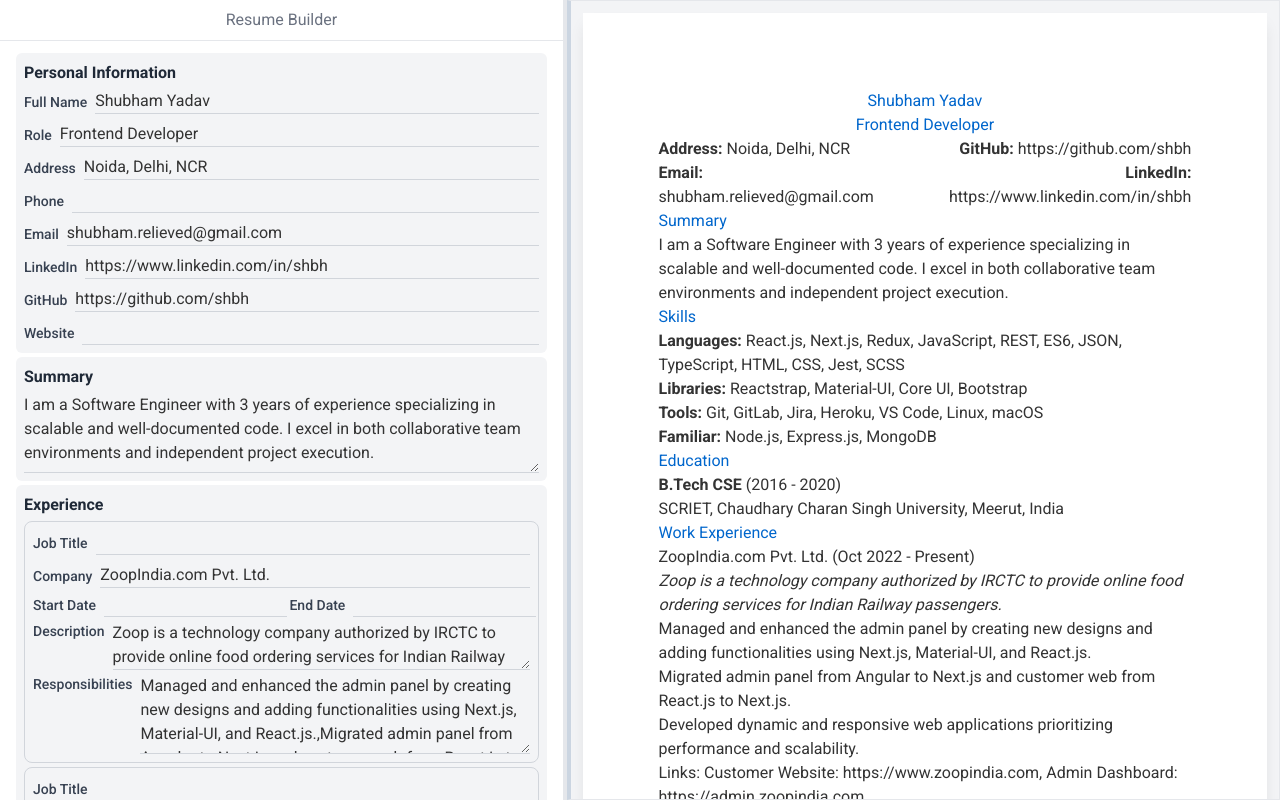
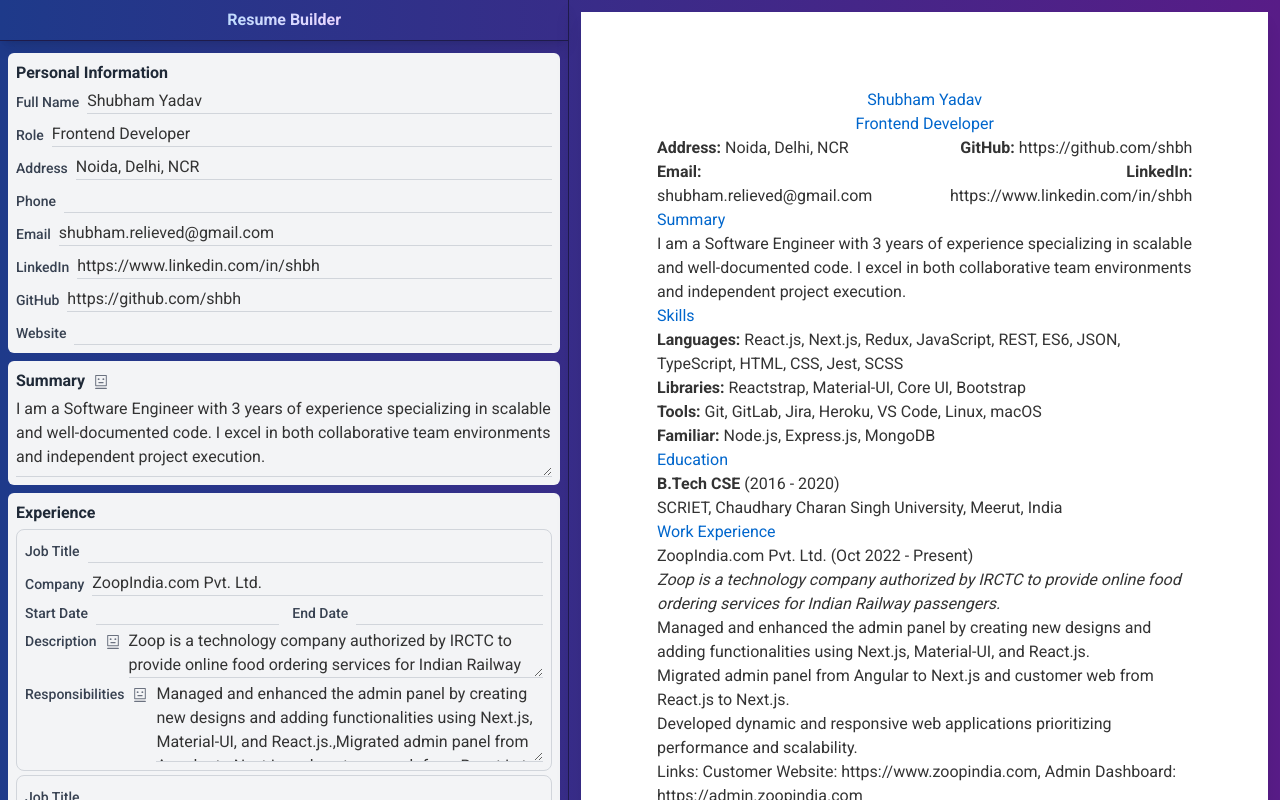
Before and after one commit to satyamyadav/resume-ai, a Next.js app: page /builder in a window 1280 px wide. Built offline with nearby package versions, Linux system fonts and the light colour scheme.

Commit message:
ai suggestions

```diff
--- a/package.json
+++ b/package.json
@@ -9,12 +9,10 @@
     "lint": "next lint"
   },
   "dependencies": {
-    "@monaco-editor/react": "^4.6.0",
+    "@headlessui/react": "^2.2.0",
     "axios": "^1.7.9",
     "handlebars": "^4.7.8",
-    "monaco-editor": "^0.52.0",
     "next": "15.0.4",
-    "pdfjs-dist": "^4.9.155",
     "react": "^19.0.0",
     "react-dom": "^19.0.0",
     "react-icons": "^5.4.0",
--- a/src/app/builder/page.tsx
+++ b/src/app/builder/page.tsx
@@ -6,7 +6,7 @@ import { LatexProvider } from '@/context/LatexContext';
 export default function Home() {
   return (
     <LatexProvider>
-      <main className="flex flex-col h-screen bg-gray-100">
+      <main className="flex flex-col h-screen bg-gradient-to-r from-blue-900 to-purple-900 bg-opacity-20">
         <div className="flex w-full h-full justify-center items-center">
           <Editor />
         </div>
--- a/src/app/globals.css
+++ b/src/app/globals.css
@@ -18,3 +18,31 @@ body {
   color: var(--foreground);
   background: var(--background);
 }
+
+/* Thin scrollbar like macOS */
+::-webkit-scrollbar {
+  width: 8px;
+  /* Width of the vertical scrollbar */
+  height: 8px;
+  /* Height of the horizontal scrollbar */
+}
+
+/* Track (background) */
+::-webkit-scrollbar-track {
+  background: transparent;
+  /* Transparent track */
+}
+
+/* Handle (thumb) */
+::-webkit-scrollbar-thumb {
+  background: #888;
+  /* Color of the scrollbar handle */
+  border-radius: 4px;
+  /* Rounded corners */
+}
+
+/* Handle on hover */
+::-webkit-scrollbar-thumb:hover {
+  background: #555;
+  /* Darker color on hover */
+}
--- a/src/app/page.tsx
+++ b/src/app/page.tsx
@@ -98,9 +98,6 @@ export default function Home() {
 
   };
 
-  const handleContinueEditing = () => {
-    router.push('/builder');
-  };
 
   return (
     <div className="min-h-screen bg-gradient-to-r from-blue-900 to-purple-900 flex flex-col justify-center items-center p-4">
--- /dev/null
+++ b/src/components/AIHelper.tsx
@@ -0,0 +1,88 @@
+import React, { useState } from "react";
+import { Popover, PopoverPanel, PopoverButton } from "@headlessui/react";
+import { AiOutlineRobot } from "react-icons/ai";
+
+interface AIHelperProps {
+  content: string;
+  resumeData: unknown;
+  hierarchy: string;
+  onApply: (suggestion: string) => void;
+}
+
+const AIHelper: React.FC<AIHelperProps> = ({ content, resumeData, hierarchy, onApply }) => {
+  const [prompt, setPrompt] = useState("");
+  const [suggestion, setSuggestion] = useState("");
+
+  const generateSuggestion = async () => {
+    const response = await fetch("/api/completions/suggestions", {
+      method: "POST",
+      headers: {
+        "Content-Type": "application/json",
+      },
+      body: JSON.stringify({
+        currentContent: content,
+        resumeData,
+        userPrompt: prompt,
+        hierarchy,
+      }),
+    });
+
+    const data = await response.json();
+    setSuggestion(data.suggestion);
+  };
+
+  return (
+    <Popover className="relative">
+      <PopoverButton className="ml-2 text-gray-500 hover:text-gray-700 align-middle">
+        <AiOutlineRobot title="Improve using AI" />
+      </PopoverButton>
+      <PopoverPanel className="absolute z-10 bg-white border border-gray-300 p-3 rounded-md shadow-lg">
+        <div className="flex flex-col space-y-2">
+          <textarea
+            className="border border-gray-300 p-2 rounded-md"
+            value={content}
+            readOnly
+          />
+          <input
+            type="text"
+            placeholder="Optional prompt"
+            value={prompt}
+            onChange={(e) => setPrompt(e.target.value)}
+            className="border border-gray-300 p-2 rounded-md"
+          />
+          <button
+            onClick={generateSuggestion}
+                      className="px-8 py-1 bg-gradient-to-r from-blue-600 to-purple-600 text-white rounded-lg hover:from-blue-700 hover:to-purple-700 transition duration-300"
+          >
+            Generate
+          </button>
+          {suggestion && (
+            <div className="flex flex-col space-y-2">
+              <textarea
+                className="border border-gray-300 p-2 rounded-md"
+                value={suggestion}
+                readOnly
+              />
+              <div className="flex space-x-2">
+                <button
+                  onClick={() => onApply(suggestion)}
+                  className="bg-green-500 text-white p-2 rounded-md"
+                >
+                  Apply
+                </button>
+                <button
+                  onClick={() => setSuggestion("")}
+                  className="bg-red-500 text-white p-2 rounded-md"
+                >
+                  Cancel
+                </button>
+              </div>
+            </div>
+          )}
+        </div>
+      </PopoverPanel>
+    </Popover>
+  );
+};
+
+export default AIHelper;
--- a/src/components/Editor.tsx
+++ b/src/components/Editor.tsx
@@ -32,7 +32,7 @@ export default function EditorPage() {
     setLatex(JSON.stringify(data, null, 2));
   }
 
-  if(!latex.length) {
+  if (!latex.length) {
     return <div>Loading...</div>
   }
 
@@ -40,21 +40,16 @@ export default function EditorPage() {
 
     <div className="h-full flex flex-row w-full">
       {/* Editor Section */}
-
-
-      <div className='h-full w-1/2 border-r-4 relative flex flex-col bg-white'>
-        <div className="p-2 border-b flex justify-center items-center text-gray-500">
-          <h3 className=" text-center">Resume Builder</h3>
+      <div className='h-full w-1/2 relative flex flex-col'>
+        <div className="p-2 flex justify-center items-center text-gray-500 shadow-lg border-b border-b-indigo-950">
+          <h2 className=" font-bold bg-gradient-to-r from-blue-200 to-purple-200 bg-clip-text text-transparent text-center">Resume Builder</h2>
         </div>
-        <div className="w-full px-4 overflow-auto flex-grow">
+        <div className="w-full px-2 overflow-auto flex-grow">
           <ResumeForm aiData={JSON.parse(latex)} onFormUpdate={handleFormUpdate} />
         </div>
       </div>
 
-
-      <div className="relative flex-grow overflow-hidden h-full border border-l-slate-300 border-l-4">
-
-
+      <div className="relative flex-grow overflow-hidden h-full shadow-lg border-l border-l-indigo-950">
         {/* PDF Preview */}
         <div className="w-full flex items-center justify-center  overflow-auto relative">
           {/* {isCompiling && (
--- a/src/components/ResumeForm.tsx
+++ b/src/components/ResumeForm.tsx
@@ -1,5 +1,6 @@
 import React, { useState, useEffect } from "react";
 import { ResumeData, ResumeFormProps } from "../types";
+import AIHelper from "./AIHelper";
 
 const ResumeForm: React.FC<ResumeFormProps> = ({ aiData, onFormUpdate }) => {
   const [formData, setFormData] = useState<ResumeData>({
@@ -72,10 +73,18 @@ const ResumeForm: React.FC<ResumeFormProps> = ({ aiData, onFormUpdate }) => {
     setFormData({ ...formData, skills: updatedSkills });
   };
 
-
+  const handleAIApply = (section: keyof ResumeData, index: number | undefined, suggestion: string) => {
+    if (section && index !== undefined) {
+      const updatedSection = [...formData[section] as Array<any>];
+      updatedSection[index] = { ...updatedSection[index], description: suggestion };
+      setFormData({ ...formData, [section]: updatedSection });
+    } else {
+      setFormData({ ...formData, summary: suggestion });
+    }
+  };
 
   return (
-    <form className="max-w-4xl mx-auto py-3 space-y-1">
+    <form className="max-w-4xl mx-auto py-3 space-y-2">
       {/* Personal Information */}
       <div className="space-y-1 rounded-md bg-gray-100 p-2">
         <h3 className="font-semibold text-gray-800">Personal Information</h3>
@@ -176,9 +185,14 @@ const ResumeForm: React.FC<ResumeFormProps> = ({ aiData, onFormUpdate }) => {
 
       {/* Summary */}
       <div className="space-y-1 rounded-md bg-gray-100 p-2">
-        <h3 className=" font-semibold text-gray-800">Summary</h3>
+        <div className="flex items-center">
+
+          <h3 className=" font-semibold text-gray-800">Summary
+
+          </h3>
+          <AIHelper content={formData.summary} resumeData={formData} hierarchy="summary" onApply={(suggestion) => handleAIApply("summary", undefined, suggestion)} />
+        </div>
         <div className="flex items-center space-x-2">
-
           <textarea
             id="summary"
             name="summary"
@@ -240,7 +254,10 @@ const ResumeForm: React.FC<ResumeFormProps> = ({ aiData, onFormUpdate }) => {
               </div>
             </div>
             <div className="flex items-start space-x-2">
-              <label className="inline-block text-sm font-medium text-gray-700">Description</label>
+              <div className="flex items-center">
+                <label className="inline-block text-sm font-medium text-gray-700">Description</label>
+                <AIHelper content={exp.description} resumeData={formData} hierarchy={`experience[${index}].description`} onApply={(suggestion) => handleAIApply("experience", index, suggestion)} />
+              </div>
               <textarea
                 name="description"
                 value={exp.description}
@@ -249,7 +266,10 @@ const ResumeForm: React.FC<ResumeFormProps> = ({ aiData, onFormUpdate }) => {
               />
             </div>
             <div className="flex items-start space-x-2">
-              <label className="inline-block text-sm font-medium text-gray-700">Responsibilities</label>
+              <div className="flex items-center">
+                <label className="inline-block text-sm font-medium text-gray-700">Responsibilities</label>
+                <AIHelper content={exp.responsibilities.join(",")} resumeData={formData} hierarchy={`experience[${index}].responsibilities`} onApply={(suggestion) => handleAIApply("experience", index, suggestion)} />
+              </div>
               <textarea
                 name="responsibilities"
                 value={exp.responsibilities.join(",")}
@@ -401,7 +421,10 @@ const ResumeForm: React.FC<ResumeFormProps> = ({ aiData, onFormUpdate }) => {
               />
             </div>
             <div className="flex items-start space-x-2">
-              <label className="inline-block text-sm font-medium text-gray-700">Details</label>
+              <div className="flex items-center">
+                <label className="inline-block text-sm font-medium text-gray-700">Details</label>
+                <AIHelper content={project.details.join(",")} resumeData={formData} hierarchy={`projects[${index}].details`} onApply={(suggestion) => handleAIApply("projects", index, suggestion)} />
+              </div>
               <textarea
                 name="details"
                 value={project.details.join(",")}
```
Also changed, not shown: 1 other file (tests, documents, lock files or other folders).
